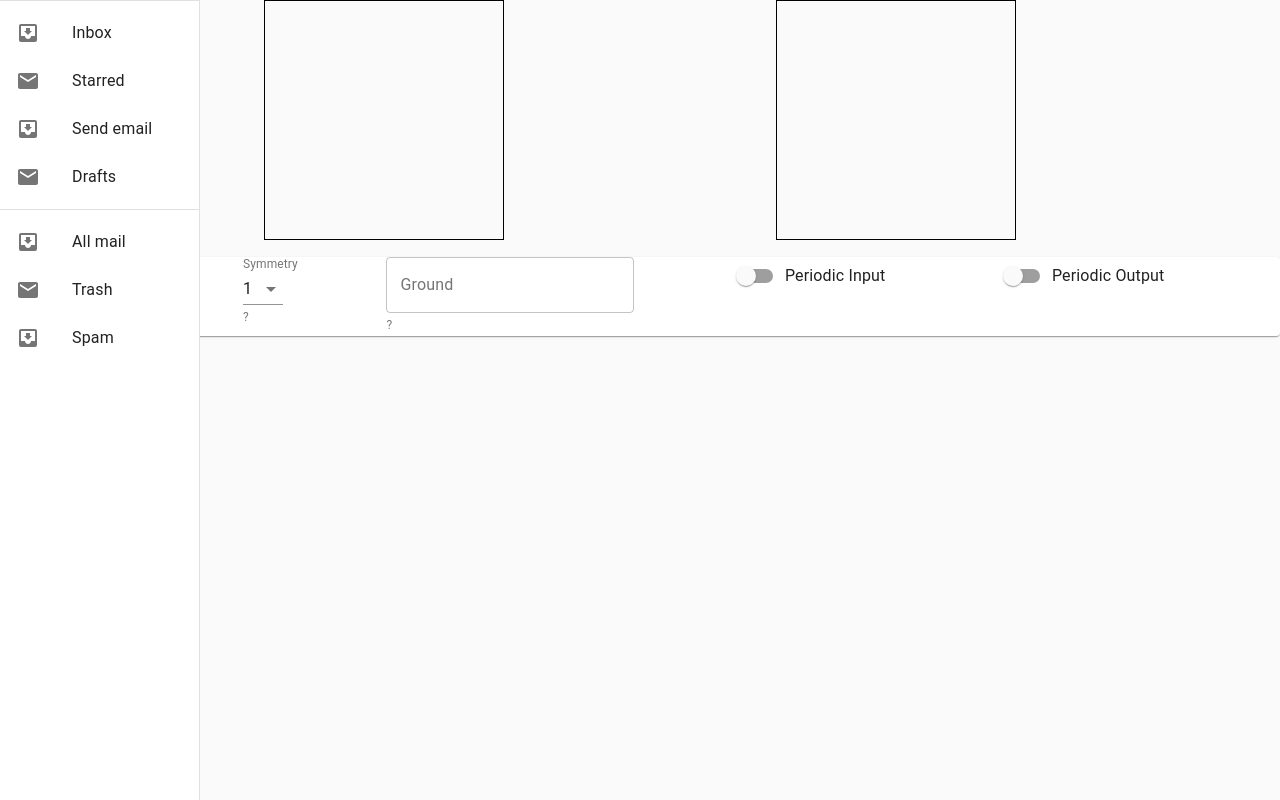
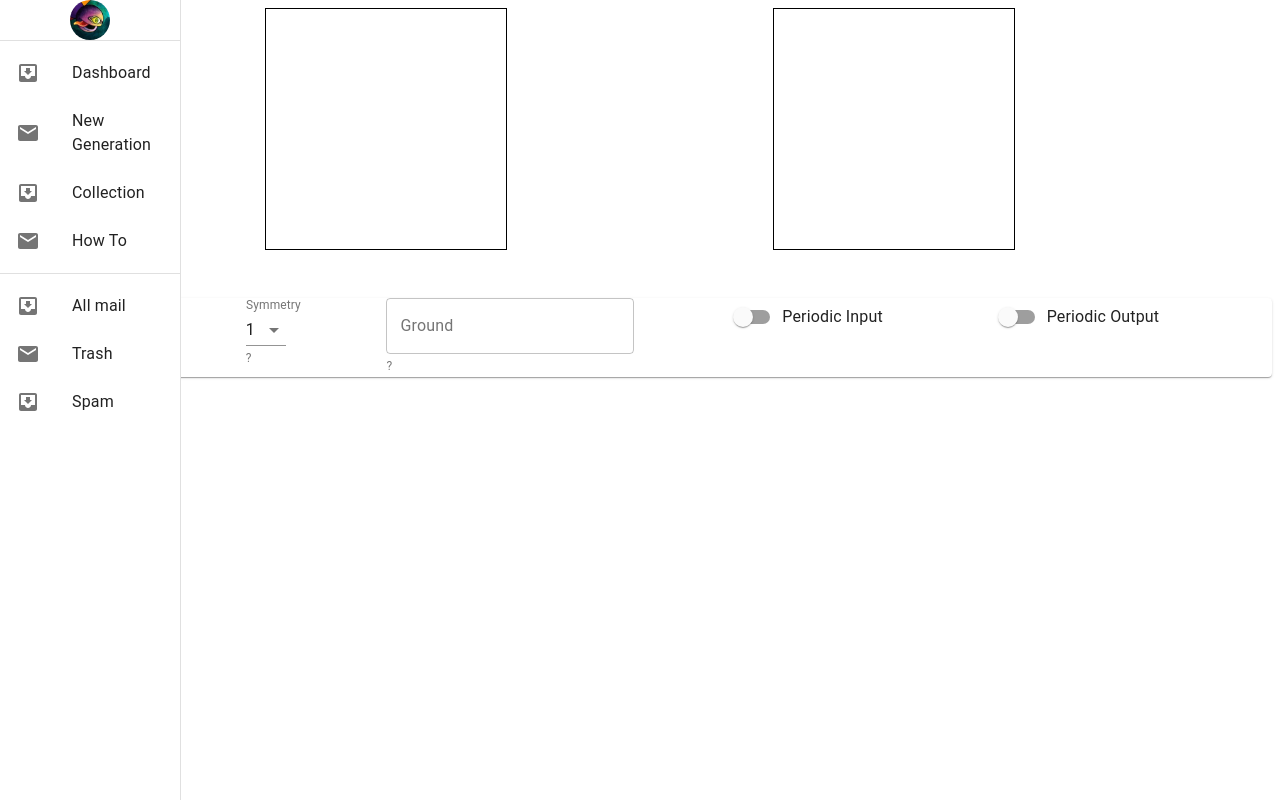
Before and after one commit to marcferraro/waveforming, a React (Create React App) app: page /new-overlapping-waveform in a window 1280 px wide. Built offline with nearby package versions, Linux system fonts and the light colour scheme.

Commit message:
Added avatar image

```diff
--- a/src/components/Navbar.js
+++ b/src/components/Navbar.js
@@ -8,8 +8,12 @@ import ListItemIcon from '@material-ui/core/ListItemIcon';
 import ListItemText from '@material-ui/core/ListItemText';
 import InboxIcon from '@material-ui/icons/MoveToInbox';
 import MailIcon from '@material-ui/icons/Mail';
+import Avatar from '@material-ui/core/Avatar';
+import { Grid } from '@material-ui/core';
+import komet from '../images/komet.jpeg'
 
-const drawerWidth = 200;
+
+const drawerWidth = 180;
 
 const useStyles = makeStyles((theme) => ({
     root: {
@@ -35,7 +39,7 @@ export default function Navbar(){
 
     return(
         <div className={classes.root}>
-            <CssBaseline />
+            {/* <CssBaseline /> */}
             <Drawer
                 className={classes.drawer}
                 classes={{
@@ -44,10 +48,13 @@ export default function Navbar(){
                 variant="permanent"
                 anchor="left"
             >
+            <Grid container justify="center">
+                <Avatar alt="Remy Sharp" src={komet} />
+            </Grid>
             <Divider />
             <div className={classes.toolbar} />
             <List>
-                {['Inbox', 'Starred', 'Send email', 'Drafts'].map((text, index) => (
+                {['Dashboard', 'New Generation', 'Collection', 'How To'].map((text, index) => (
                 <ListItem button key={text}>
                 <ListItemIcon>{index % 2 === 0 ? <InboxIcon /> : <MailIcon />}</ListItemIcon>
                 <ListItemText primary={text} />
--- a/src/components/OverlappingWaveformInterface.js
+++ b/src/components/OverlappingWaveformInterface.js
@@ -28,7 +28,7 @@ function OverlappingWaveformInterface(){
 
     return(
         <div>
-            <Grid container className={classes.root} spacing={2}>
+            <Grid container className={classes.root} spacing={6}>
                 <Grid item xs={12}>
                     <Grid container direction="row" justify="space-evenly" alignItems="flex-start" spacing={1} >
                         <Grid item>
```
Also changed, not shown: src/images/komet.jpeg (added).
